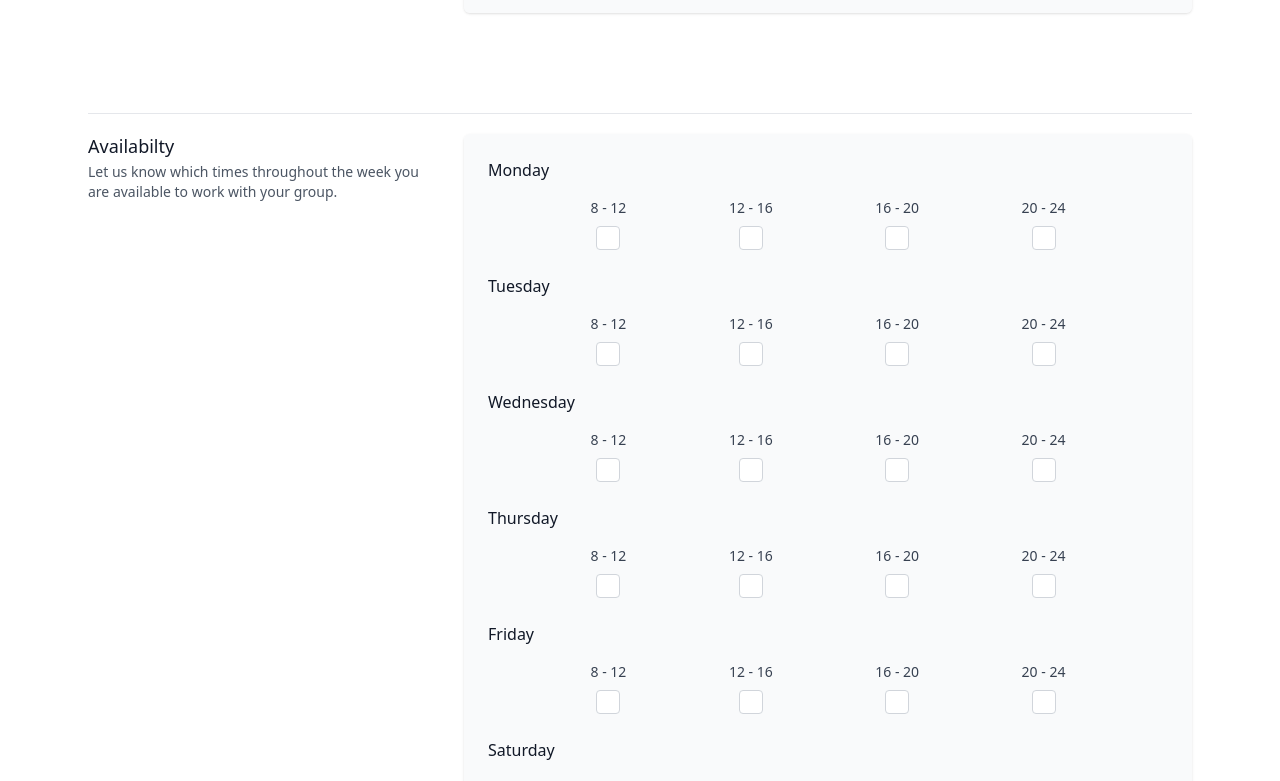
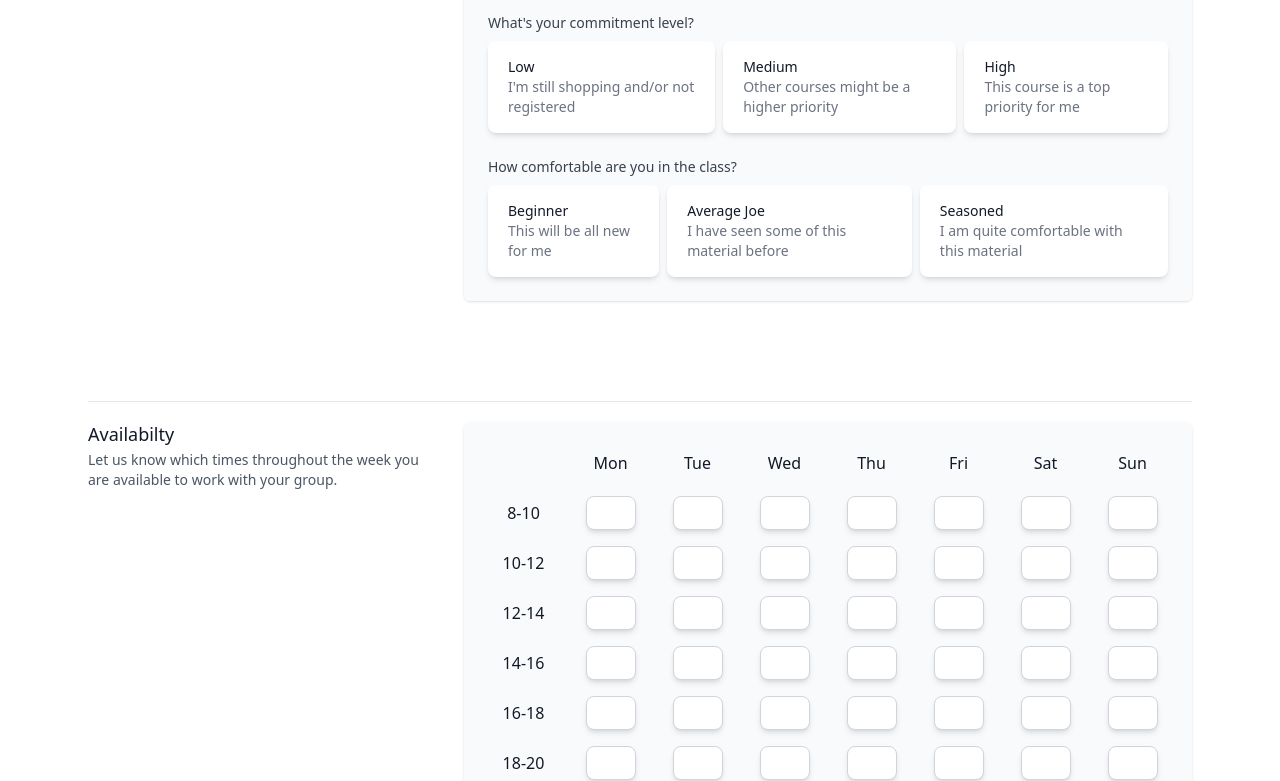
Before and after one commit to ratoru/psetgroups, a Next.js app: page /preferences in a window 1280 px wide. Shown: the part 1040-1821 px from the top of the page. Built offline with nearby package versions, Linux system fonts and the light colour scheme.

Commit message:
Fixed availibility

```diff
--- a/src/components/Availability.tsx
+++ /dev/null
@@ -1,71 +0,0 @@
-interface AvailabiltyProps {
-  day: string;
-}
-
-export const Availabilty: React.FC<AvailabiltyProps> = ({ day }) => {
-  return (
-    <fieldset>
-      <legend className="text-base font-medium text-gray-900">{day}</legend>
-      <div className="mt-4 space-y-4">
-        <div className="flex flex-row justify-evenly">
-          <div className="flex flex-col items-center">
-            <label
-              htmlFor={`${day}-8t12`}
-              className="text-sm font-medium text-gray-700"
-            >
-              8 - 12
-            </label>
-            <input
-              id={`${day}-8t12`}
-              name={`${day}-8t12`}
-              type="checkbox"
-              className="mt-2 w-6 h-6 text-indigo-600 rounded border-gray-300 focus:ring-indigo-500"
-            />
-          </div>
-          <div className="flex flex-col items-center">
-            <label
-              htmlFor={`${day}-12t16`}
-              className="text-sm font-medium text-gray-700"
-            >
-              12 - 16
-            </label>
-            <input
-              id={`${day}-12t16`}
-              name={`${day}-12t16`}
-              type="checkbox"
-              className="mt-2 w-6 h-6 text-indigo-600 rounded border-gray-300 focus:ring-indigo-500"
-            />
-          </div>
-          <div className="flex flex-col items-center">
-            <label
-              htmlFor={`${day}-16t20`}
-              className="text-sm font-medium text-gray-700"
-            >
-              16 - 20
-            </label>
-            <input
-              id={`${day}-16t20`}
-              name={`${day}-16t20`}
-              type="checkbox"
-              className="mt-2 w-6 h-6 text-indigo-600 rounded border-gray-300 focus:ring-indigo-500"
-            />
-          </div>
-          <div className="flex flex-col items-center">
-            <label
-              htmlFor={`${day}-20t24`}
-              className="text-sm font-medium text-gray-700"
-            >
-              20 - 24
-            </label>
-            <input
-              id={`${day}-20t24`}
-              name={`${day}-20t24`}
-              type="checkbox"
-              className="mt-2 w-6 h-6 text-indigo-600 rounded border-gray-300 focus:ring-indigo-500"
-            />
-          </div>
-        </div>
-      </div>
-    </fieldset>
-  );
-};
--- /dev/null
+++ b/src/components/AvailabilityGrid.tsx
@@ -0,0 +1,62 @@
+import React from 'react';
+
+interface AvailabilityGridProps {
+  days: string[];
+  times: string[];
+  availableTimes: number[][];
+  onClick: (avTimes: number[][]) => void;
+}
+
+export const AvailabiltyGrid: React.FC<AvailabilityGridProps> = ({
+  days,
+  times,
+  availableTimes,
+  onClick,
+}) => {
+  return (
+    <fieldset>
+      <div className="grid grid-cols-8 grid-rows-5 gap-2 items-center text-center md:overflow-visible md:gap-4">
+        <div className="col-span-1"></div>
+        {days.map((day) => {
+          return (
+            <div
+              key={day}
+              className="col-span-1 text-base font-medium text-gray-900"
+            >
+              {day}
+            </div>
+          );
+        })}
+        {times.map((time, i) => {
+          return (
+            <React.Fragment key={time}>
+              <div className="col-span-1 text-base font-medium text-gray-900 ">
+                {time}
+              </div>
+              {days.map((day, j) => {
+                return (
+                  <div key={`${day}-${time}`} className="overflow-visible">
+                    <label htmlFor={`${day}-${time}`} className="sr-only" />
+                    <input
+                      id={`${day}-${time}`}
+                      name={`${day}-${time}`}
+                      type="checkbox"
+                      className="p-4 w-6 h-6 text-indigo-900 rounded-lg border-gray-300 focus:ring-violet-300 shadow-md cursor-pointer md:py-4 md:px-6 text-opacity-75"
+                      checked={!!availableTimes?.[i]?.[j]}
+                      onChange={() => {
+                        const newTimes = [...availableTimes];
+                        // @ts-ignore: Index is never out of bounds
+                        newTimes[i][j] = newTimes?.[i]?.[j] ? 0 : 1;
+                        onClick(newTimes);
+                      }}
+                    />
+                  </div>
+                );
+              })}
+            </React.Fragment>
+          );
+        })}
+      </div>
+    </fieldset>
+  );
+};
--- a/src/components/PreferencesForm.tsx
+++ b/src/components/PreferencesForm.tsx
@@ -1,16 +1,19 @@
 import { useState } from 'react';
 
-import { Availabilty } from './Availability';
+import { AvailabiltyGrid } from './AvailabilityGrid';
 import { Radio, Option } from './Radio';
 
-const days = [
-  'Monday',
-  'Tuesday',
-  'Wednesday',
-  'Thursday',
-  'Friday',
-  'Saturday',
-  'Sunday',
+const days = ['Mon', 'Tue', 'Wed', 'Thu', 'Fri', 'Sat', 'Sun'];
+
+const times = [
+  '8-10',
+  '10-12',
+  '12-14',
+  '14-16',
+  '16-18',
+  '18-20',
+  '20-22',
+  '22-24',
 ];
 
 const dorms: string[] = [
@@ -75,17 +78,41 @@ const communicationOptions: Option[] = [
   },
 ];
 
-// commitmentOptions = [
-//   ("1", "I'm still shopping and/or not registered"),
-//   ("2", "Other courses might be a higher priority"),
-//   ("3", "This course is a top priority for me"),
-// ]
+const commitmentOptions: Option[] = [
+  {
+    name: 'Low',
+    val: -1,
+    description: "I'm still shopping and/or not registered",
+  },
+  {
+    name: 'Medium',
+    val: 0,
+    description: 'Other courses might be a higher priority',
+  },
+  {
+    name: 'High',
+    val: 1,
+    description: 'This course is a top priority for me',
+  },
+];
 
-// confidence_options = [
-//   ("1", "This will be all new for me"),
-//   ("2", "I have seen some of this material before"),
-//   ("3", "I am quite comfortable with this material"),
-//   ]
+const expertiseOptions: Option[] = [
+  {
+    name: 'Beginner',
+    val: -1,
+    description: 'This will be all new for me',
+  },
+  {
+    name: 'Average Joe',
+    val: 0,
+    description: 'I have seen some of this material before',
+  },
+  {
+    name: 'Seasoned',
+    val: 1,
+    description: 'I am quite comfortable with this material',
+  },
+];
 
 interface PreferencesFormProps {
   onClick: (val: boolean) => void;
@@ -102,6 +129,15 @@ export const PreferencesForm: React.FC<PreferencesFormProps> = ({
   const [start, setStart] = useState<Option | undefined>();
   const [workstyle, setWorkstyle] = useState<Option | undefined>();
   const [communication, setCommunication] = useState<Option | undefined>();
+  const [commitment, setCommitment] = useState<Option | undefined>();
+  const [expertise, setExpertise] = useState<Option | undefined>();
+
+  const avTimes = times.map(() => {
+    return days.map(() => {
+      return 0;
+    });
+  });
+  const [availableTimes, setAvailableTimes] = useState<number[][]>(avTimes);
 
   return (
     <form action="#" method="POST" className="py-20 px-6 mx-auto max-w-6xl">
@@ -261,6 +297,18 @@ export const PreferencesForm: React.FC<PreferencesFormProps> = ({
                   selected={communication}
                   onClick={setCommunication}
                 />
+                <Radio
+                  label="What's your commitment level?"
+                  options={commitmentOptions}
+                  selected={commitment}
+                  onClick={setCommitment}
+                />
+                <Radio
+                  label="How comfortable are you in the class?"
+                  options={expertiseOptions}
+                  selected={expertise}
+                  onClick={setExpertise}
+                />
               </div>
             </div>
           </div>
@@ -289,9 +337,12 @@ export const PreferencesForm: React.FC<PreferencesFormProps> = ({
           <div className="mt-5 md:col-span-2 md:mt-0">
             <div className="overflow-hidden shadow sm:rounded-md">
               <div className="py-5 px-4 space-y-6 bg-gray-50 sm:p-6">
-                {days.map((day) => (
-                  <Availabilty day={day} key={day} />
-                ))}
+                <AvailabiltyGrid
+                  days={days}
+                  times={times}
+                  availableTimes={availableTimes}
+                  onClick={setAvailableTimes}
+                />
               </div>
             </div>
           </div>
--- a/src/templates/Main.tsx
+++ b/src/templates/Main.tsx
@@ -34,7 +34,7 @@ const Main = (props: IMainProps) => (
               FAQ
             </a>
           </Link>
-          <Link href="https://github.com/ratoru">
+          <Link href="https://github.com/ratoru/psetgroups">
             <a className="group relative font-medium leading-6 text-gray-600 hover:text-gray-900 hover:underline hover:underline-offset-8 transition duration-150 ease-out">
               Source
             </a>
```
